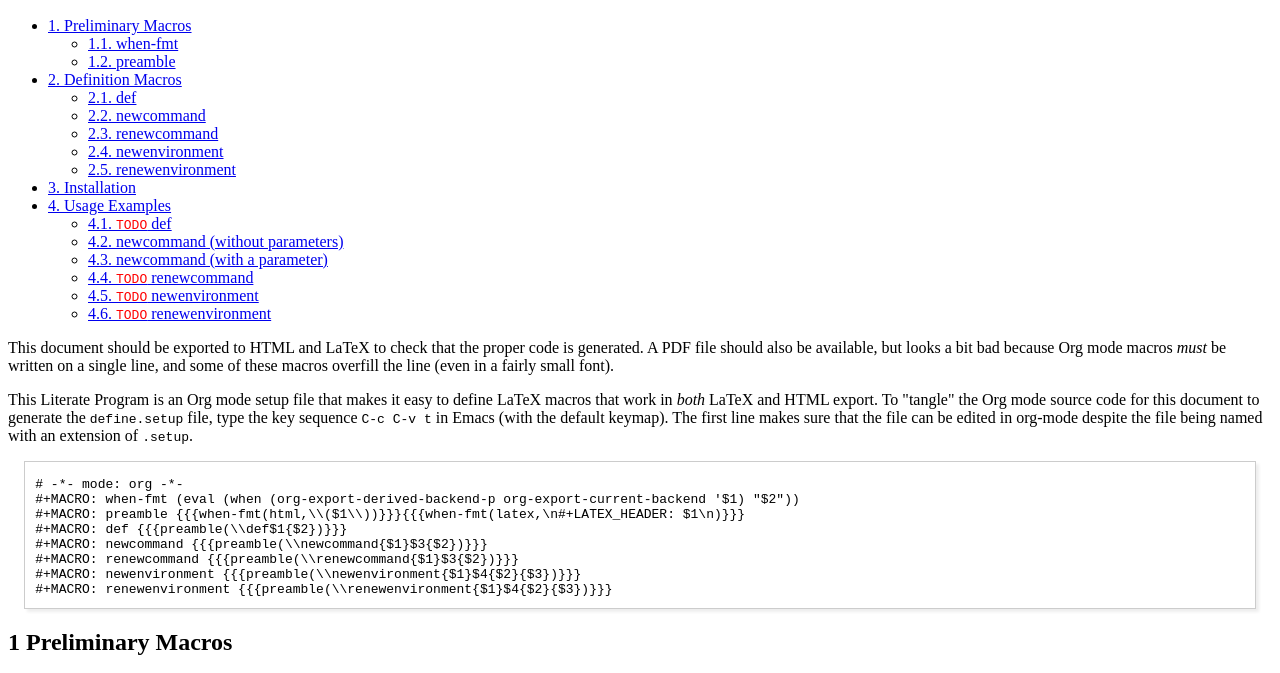
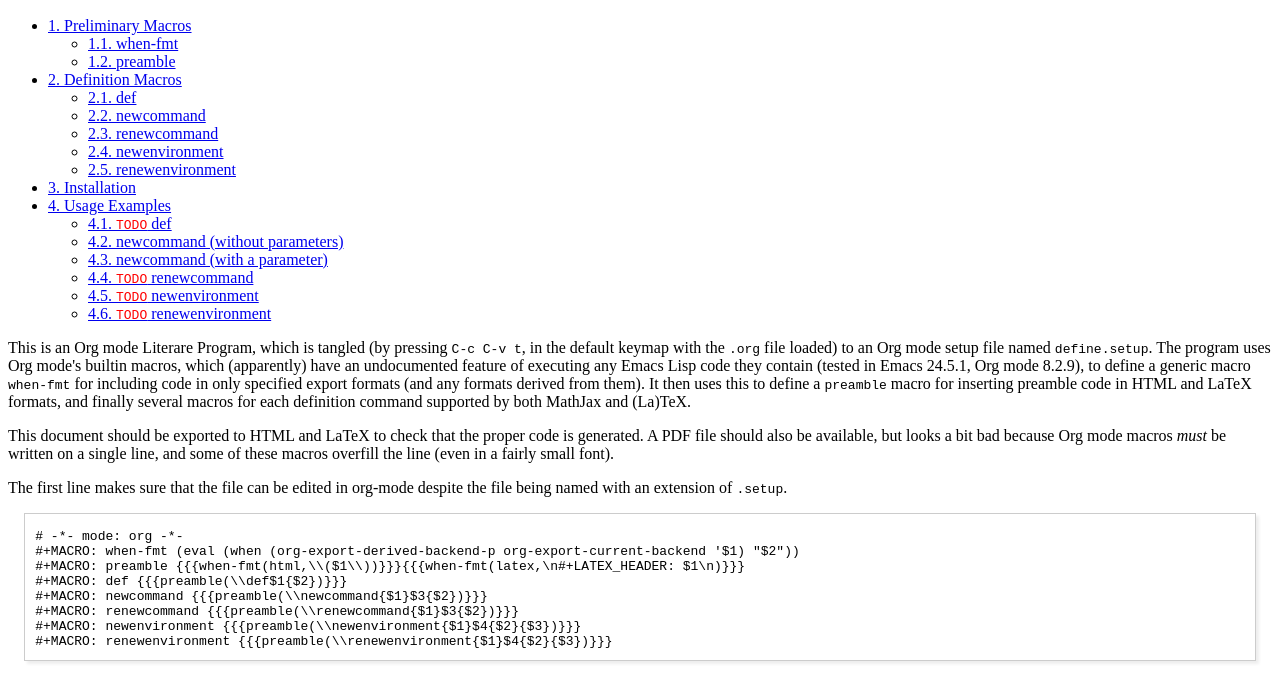
Before and after one commit to bcw/org-tex-define, a plain HTML site: page define.html in a window 1280 px wide. Shown: the part 110-783 px from the top of the page. Drawn offline with nearby package versions, Linux system fonts and the light colour scheme; some packages are replaced by stand-ins of ours.

Commit message:
Rework intro, by copying from README.md

```diff
--- a/define.html
+++ b/define.html
@@ -4,7 +4,7 @@
 <html xmlns="http://www.w3.org/1999/xhtml" lang="en" xml:lang="en">
 <head>
 <title>Org mode LaTeX macros (for both HTML and LaTeX export)</title>
-<!-- 2016-08-25 Thu 19:26 -->
+<!-- 2016-08-25 Thu 20:25 -->
 <meta  http-equiv="Content-Type" content="text/html;charset=utf-8" />
 <meta  name="generator" content="Org-mode" />
 <meta  name="author" content="Brian C. Wells" />
@@ -214,6 +214,19 @@ for the JavaScript code in this tag.
 </div>
 </div>
 <p>
+This is an Org mode Literare Program, which is tangled (by pressing
+<code>C-c C-v t</code>, in the default keymap with the <code>.org</code> file loaded) to an
+Org mode setup file named <code>define.setup</code>.  The program uses Org mode's
+builtin macros, which (apparently) have an undocumented feature of
+executing any Emacs Lisp code they contain (tested in Emacs 24.5.1,
+Org mode 8.2.9), to define a generic macro <code>when-fmt</code> for including
+code in only specified export formats (and any formats derived from
+them).  It then uses this to define a <code>preamble</code> macro for inserting
+preamble code in HTML and LaTeX formats, and finally several macros
+for each definition command supported by both MathJax and (La)TeX.
+</p>
+
+<p>
 This document should be exported to HTML and LaTeX to check that the
 proper code is generated.  A PDF file should also be available, but
 looks a bit bad because Org mode macros <i>must</i> be written on a single
@@ -222,13 +235,8 @@ small font).
 </p>
 
 <p>
-This Literate Program is an Org mode setup file that makes it easy to
-define LaTeX macros that work in <i>both</i> LaTeX and HTML export.  To
-"tangle" the Org mode source code for this document to generate the
-<code>define.setup</code> file, type the key sequence <code>C-c C-v t</code> in Emacs (with
-the default keymap).  The first line makes sure that the file can be
-edited in org-mode despite the file being named with an extension of
-<code>.setup</code>.
+The first line makes sure that the file can be edited in org-mode
+despite the file being named with an extension of <code>.setup</code>.
 </p>
 
 <div class="org-src-container">
@@ -535,7 +543,7 @@ only one definition that needs to be changed.
 </div>
 <div id="postamble" class="status">
 <p class="author">Author: Brian C. Wells</p>
-<p class="date">Created: 2016-08-25 Thu 19:26</p>
+<p class="date">Created: 2016-08-25 Thu 20:25</p>
 <p class="creator"><a href="http://www.gnu.org/software/emacs/">Emacs</a> 24.5.1 (<a href="http://orgmode.org">Org</a> mode 8.2.10)</p>
 <p class="validation"><a href="http://validator.w3.org/check?uri=referer">Validate</a></p>
 </div>
```
Also changed, not shown: 3 other files.
